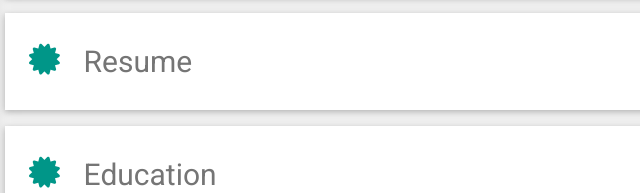
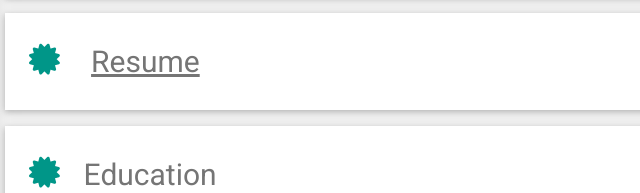
Before and after one commit to vishalganesh123/hello-world, a plain HTML site: page kavyaresume.html in a window 1280 px wide. Shown: the part 192-385 px from the top of the page, 432-1072 px from the left. Drawn offline with nearby package versions, Linux system fonts and the light colour scheme.

Commit message:
Update kavyaresume.html

```diff
--- a/kavyaresume.html
+++ b/kavyaresume.html
@@ -93,7 +93,7 @@
       </div>
     <!--Resume-->
       <div class="w3-container w3-card w3-white w3-margin-bottom">
-        <h2 class="w3-text-grey w3-padding-16"><i class="fa fa-certificate fa-fw w3-margin-right w3-xxlarge w3-text-teal"></></i>Resume</h2>
+        <h2 class="w3-text-grey w3-padding-16"><i class="fa fa-certificate fa-fw w3-margin-right w3-xxlarge w3-text-teal"></></i> <a href="https://github.com/vishalganesh123/hello-world/blob/master/FinalHighschoolResume.htm">Resume</a></h2>
         <div class="w3-container">
         </div>
       </div>
```
